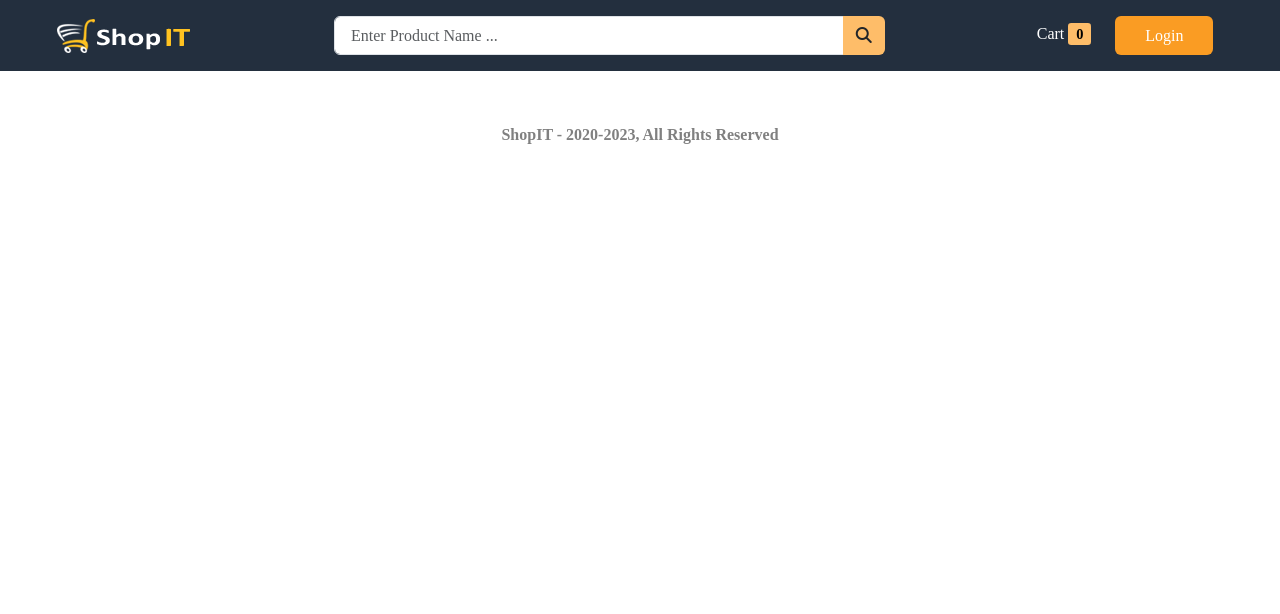
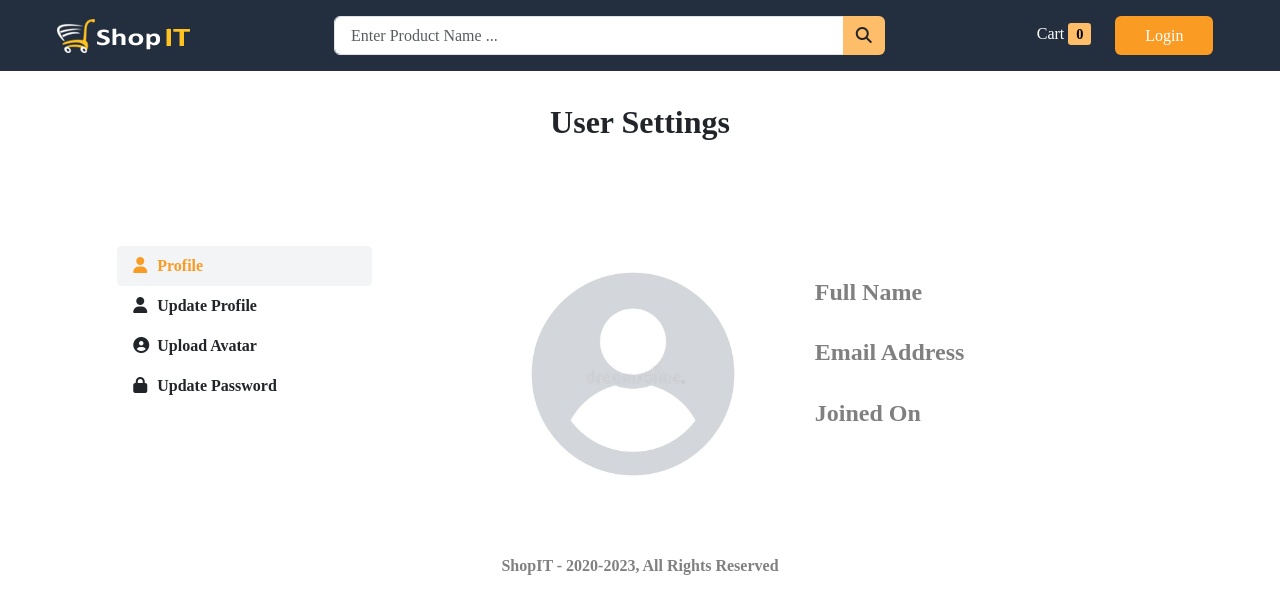
Before and after one commit to venkykoppoku/Ecomm, a React (Vite) app in the folder frontend/: page /me/profile in a window 1280 px wide. Shown: the top 614 px of the page. Built offline with nearby package versions, Linux system fonts and the light colour scheme; no server answers; a web font is replaced by a local one; what @dr.pogodin/react-helmet would draw is missing.

Commit message:
create user profile page

```diff
--- a/frontend/src/App.jsx
+++ b/frontend/src/App.jsx
@@ -8,6 +8,8 @@ import { Toaster } from "react-hot-toast";
 import ProductDetails from "./components/product/ProductDetails";
 import Login from "./components/auth/Login";
 import Register from "./components/auth/Register";
+import UserLayout from "./components/layout/UserLayout";
+import Profile from "./components/auth/Profile";
 
 function App() {
   return (
@@ -22,6 +24,7 @@ function App() {
               <Route path="/product/:id" element={<ProductDetails />} />
               <Route path="/login" element={<Login />} />
               <Route path="/register" element={<Register />} />
+              <Route path="/me/profile" element={<Profile />} />
             </Routes>
           </div>
           <Footer />
--- /dev/null
+++ b/frontend/src/components/auth/Profile.jsx
@@ -0,0 +1,37 @@
+import React from "react";
+import UserLayout from "../layout/UserLayout";
+import { useSelector } from "react-redux";
+
+const Profile = () => {
+  const { user } = useSelector((state) => state.auth);
+  return (
+    <UserLayout>
+      <div class="row justify-content-around mt-5 user-info">
+        <div class="col-12 col-md-3">
+          <figure class="avatar avatar-profile">
+            <img
+              class="rounded-circle img-fluid"
+              src={
+                user?.avatar ? user?.avatar?.url : "/images/default_avatar.jpg"
+              }
+              alt={user?.name}
+            />
+          </figure>
+        </div>
+
+        <div class="col-12 col-md-5">
+          <h4>Full Name</h4>
+          <p>{user?.name}</p>
+
+          <h4>Email Address</h4>
+          <p>{user?.email}</p>
+
+          <h4>Joined On</h4>
+          <p>{user?.createdAt.slice(0, 10)}</p>
+        </div>
+      </div>
+    </UserLayout>
+  );
+};
+
+export default Profile;
--- /dev/null
+++ b/frontend/src/components/layout/SideMenu.jsx
@@ -0,0 +1,52 @@
+import React, { useState } from "react";
+import { Link, useLocation } from "react-router-dom";
+const MENU_ITEMS = [
+  {
+    name: "Profile",
+    url: "/me/profile",
+    icon: "fas fa-user",
+  },
+  {
+    name: "Update Profile",
+    url: "/me/update_profile",
+    icon: "fas fa-user",
+  },
+  {
+    name: "Upload Avatar",
+    url: "/me/upload_avatar",
+    icon: "fas fa-user-circle",
+  },
+  {
+    name: "Update Password",
+    url: "/me/update_password",
+    icon: "fas fa-lock",
+  },
+];
+
+const SideMenu = () => {
+  const location = useLocation();
+  const [activeItem, setActiveItem] = useState(location.pathname);
+
+  const handleClick = (itemUrl) => {
+    setActiveItem(itemUrl);
+  };
+  return (
+    <div class="list-group mt-5 pl-4">
+      {MENU_ITEMS.map((item, index) => (
+        <Link
+          key={index}
+          to={item.url}
+          class={`fw-bold list-group-item list-group-item-action ${
+            activeItem.includes(item.url) ? "active" : ""
+          }`}
+          aria-current={activeItem.includes(item.url) ? "true" : "false"}
+          onClick={() => handleClick(item.url)}
+        >
+          <i class={`${item.icon} fa-fw pe-2`}></i> {item.name}
+        </Link>
+      ))}
+    </div>
+  );
+};
+
+export default SideMenu;
--- /dev/null
+++ b/frontend/src/components/layout/UserLayout.jsx
@@ -0,0 +1,22 @@
+import React from "react";
+import SideMenu from "./SideMenu";
+
+const UserLayout = ({ children }) => {
+  return (
+    <div>
+      <div className="mt-2 mb-4 py-4">
+        <h2 className="text-center fw-bolder">User Settings</h2>
+      </div>
+
+      <div className="container">
+        <div className="row justify-content-around">
+          <div className="col-12 col-lg-3">
+            <SideMenu />
+          </div>
+          <div className="col-12 col-lg-8 user-dashboard">{children}</div>
+        </div>
+      </div>
+    </div>
+  );
+};
+export default UserLayout;
```
